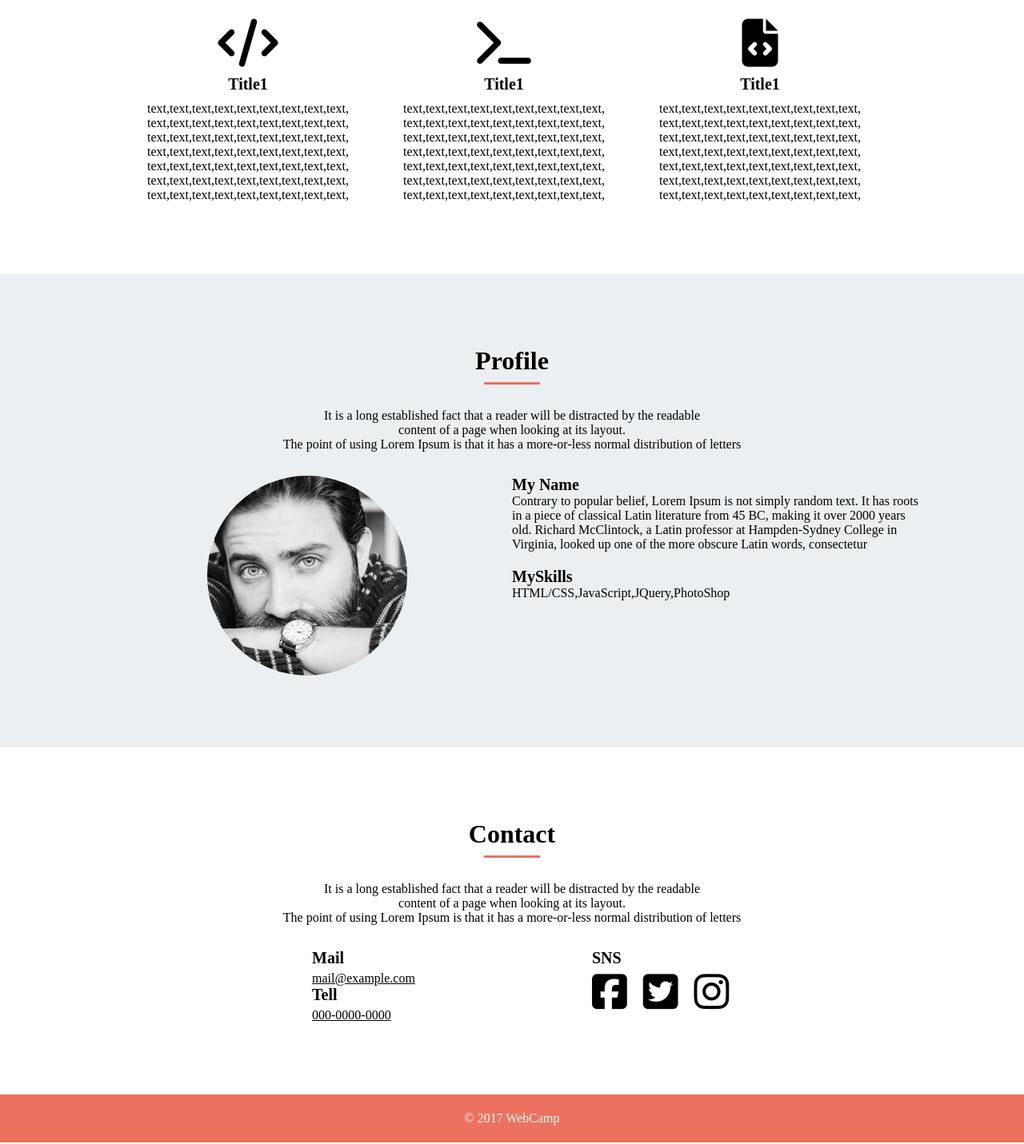
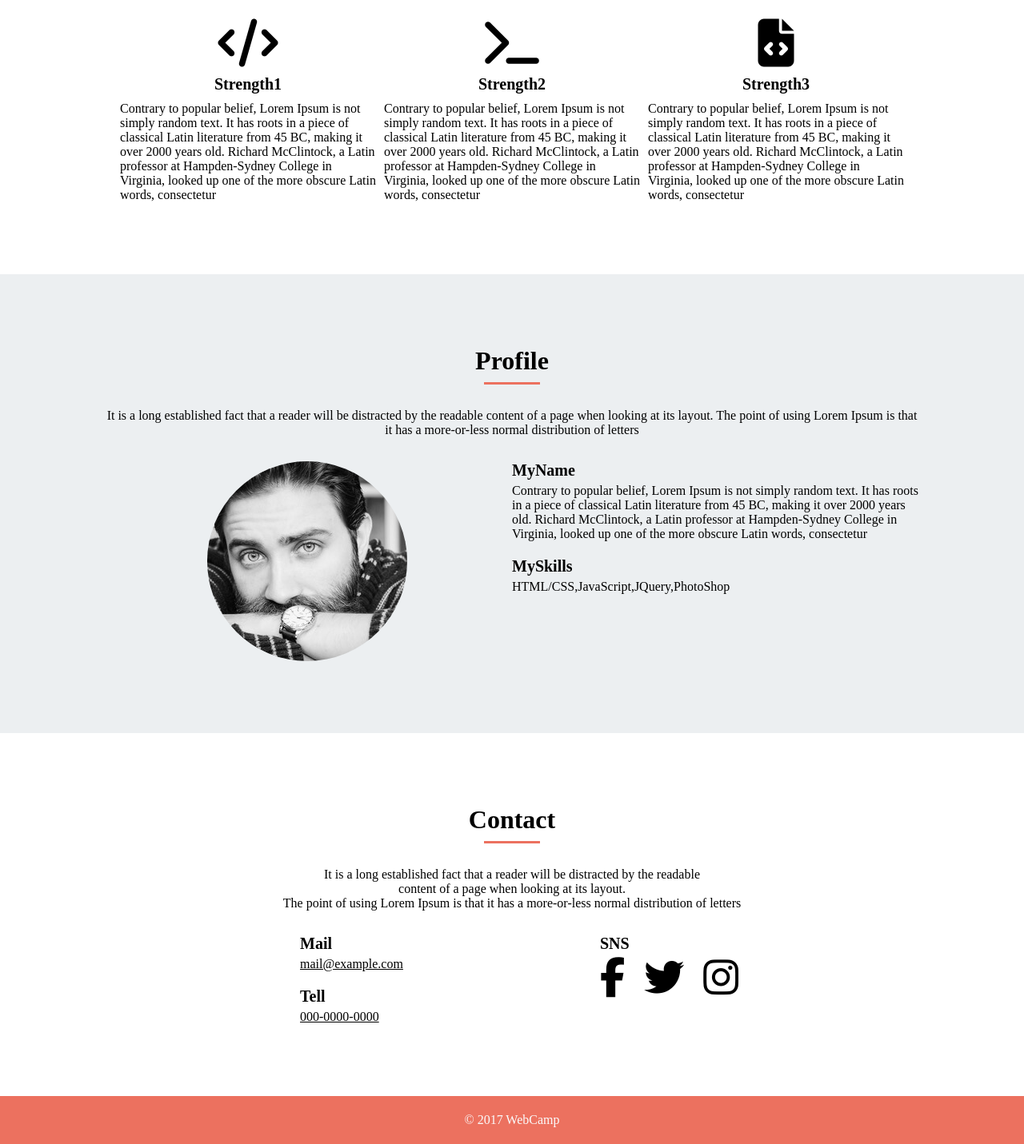
Before and after one commit to piyoraik/walstask, a plain HTML site: page index.html in a window 1280 px wide. Shown: the part 1800-3231 px from the top of the page at 80% size. Drawn offline with Linux system fonts and the light colour scheme.

Commit message:
[FIX]レスポンシブ、非レスポンシブの修正

```diff
--- a/index.html
+++ b/index.html
@@ -69,41 +69,41 @@
             <div class="feature-main clearfix">
                 <section class="technology">
                     <i class="fas fa-code fa-text"></i>
-                    <h2 class="feature-title">Title1</h2>
+                    <h2 class="feature-title">Strength1</h2>
                     <p class="feature-p">
-                    text,text,text,text,text,text,text,text,text,
-                    text,text,text,text,text,text,text,text,text,
-                    text,text,text,text,text,text,text,text,text,
-                    text,text,text,text,text,text,text,text,text,
-                    text,text,text,text,text,text,text,text,text,
-                    text,text,text,text,text,text,text,text,text,
-                    text,text,text,text,text,text,text,text,text,
+                    Contrary to popular belief, Lorem Ipsum is not
+                    simply random text. It has roots in a piece of
+                    classical Latin literature from 45 BC, making it
+                    over 2000 years old. Richard McClintock, a Latin
+                    professor at Hampden-Sydney College in
+                    Virginia, looked up one of the more obscure Latin
+                    words, consectetur
                     </p>
                 </section>
                 <section class="technology">
                     <i class="fas fa-terminal fa-text"></i>
-                    <h2 class="feature-title">Title1</h2>
+                    <h2 class="feature-title">Strength2</h2>
                     <p class="feature-p">
-                    text,text,text,text,text,text,text,text,text,
-                    text,text,text,text,text,text,text,text,text,
-                    text,text,text,text,text,text,text,text,text,
-                    text,text,text,text,text,text,text,text,text,
-                    text,text,text,text,text,text,text,text,text,
-                    text,text,text,text,text,text,text,text,text,
-                    text,text,text,text,text,text,text,text,text,
+                    Contrary to popular belief, Lorem Ipsum is not
+                    simply random text. It has roots in a piece of
+                    classical Latin literature from 45 BC, making it
+                    over 2000 years old. Richard McClintock, a Latin
+                    professor at Hampden-Sydney College in
+                    Virginia, looked up one of the more obscure Latin
+                    words, consectetur
                     </p>
                 </section>
                 <section class="technology">
                     <i class="fas fa-file-code fa-text"></i>
-                    <h2 class="feature-title">Title1</h2>
+                    <h2 class="feature-title">Strength3</h2>
                     <p class="feature-p">
-                    text,text,text,text,text,text,text,text,text,
-                    text,text,text,text,text,text,text,text,text,
-                    text,text,text,text,text,text,text,text,text,
-                    text,text,text,text,text,text,text,text,text,
-                    text,text,text,text,text,text,text,text,text,
-                    text,text,text,text,text,text,text,text,text,
-                    text,text,text,text,text,text,text,text,text,
+                    Contrary to popular belief, Lorem Ipsum is not
+                    simply random text. It has roots in a piece of
+                    classical Latin literature from 45 BC, making it
+                    over 2000 years old. Richard McClintock, a Latin
+                    professor at Hampden-Sydney College in
+                    Virginia, looked up one of the more obscure Latin
+                    words, consectetur
                     </p>
                 </section>
             </div>
@@ -115,9 +115,9 @@
                 <section class="header-box">
                     <h2 class="header-title">Profile</h2>
                     <p class="header-text">
-                    It is a long established fact that a reader will be distracted by the readable<br>
-                    content of a page when looking at its layout.<br>
-                    The point of using Lorem Ipsum is that it has a more-or-less normal distribution of letters<br>
+                    It is a long established fact that a reader will be distracted by the readable
+                    content of a page when looking at its layout.
+                    The point of using Lorem Ipsum is that it has a more-or-less normal distribution of letters
                     </p>
                 </section>
                 <div class="profile-main clearfix">
@@ -125,11 +125,11 @@
                         <div class="profile-img"></div>
                     </div>
                     <div class="right">
-                        <h3 class="profile-sub-title">My Name</h3>
+                        <h3 class="profile-sub-title">MyName</h3>
                         <p class="profile-sub-text">
-                        Contrary to popular belief, Lorem Ipsum is not simply random text. It has roots<br>
-                        in a piece of classical Latin literature from 45 BC, making it over 2000 years<br>
-                        old. Richard McClintock, a Latin professor at Hampden-Sydney College in<br>
+                        Contrary to popular belief, Lorem Ipsum is not simply random text. It has roots
+                        in a piece of classical Latin literature from 45 BC, making it over 2000 years
+                        old. Richard McClintock, a Latin professor at Hampden-Sydney College in
                         Virginia, looked up one of the more obscure Latin words, consectetur
                         </p>
                         <h3 class="profile-sub-title">MySkills</h3>
@@ -161,10 +161,10 @@
                     </div>
                 </div>
                 <div class="contact-right">
-                    <div class="sns clearfix">
+                    <div class="sns">
                         <h3 class="sns-title">SNS</h3>
-                        <i class="fab fa-facebook-square sns-text"></i>
-                        <i class="fab fa-twitter-square sns-text"></i>
+                        <i class="fab fa-facebook-f sns-text"></i>
+                        <i class="fab fa-twitter sns-text"></i>
                         <i class="fab fa-instagram sns-text"></i>
                     </div>
                 </div>
--- a/style.css
+++ b/style.css
@@ -189,6 +189,7 @@ header {
 .feature-p {
     font-size: 16px;
     color: #000000;
+    text-align: left;
 }
 
 .technology {
@@ -196,6 +197,11 @@ header {
     height: auto;
     float: left;
     text-align: center;
+    margin-right: 10px;
+}
+
+.technology:last-child {
+    margin-right: 0;
 }
 
 /* Profile */
@@ -230,10 +236,11 @@ header {
 
 .profile-sub-title {
     font-size: 20px;
+    margin-bottom: 5px;
 }
 
 .profile-sub-title:last-of-type{
-    padding-top: 20px;
+    margin-top: 20px;
 }
 
 .profile-sub-text {
@@ -248,7 +255,6 @@ header {
 }
 
 .contact-main {
-    width: 800px;
     padding-top: 30px;
     padding-bottom: 90px;
 }
@@ -260,25 +266,26 @@ header {
 
 .mail {
     margin: 0 auto;
-    width: 25%;
+    width: 130px
 }
 
-.contact-left h3 {
-    font-size: 20px;
-    padding-bottom: 5px;
+.mail-title:first-child {
+    margin-top: 0px;
 }
 
-.contact-left h3:nth-child(2) {
-    padding-top: 20px;
+.mail-title {
+    margin-top: 20px;
+    margin-bottom: 5px;
+    font-size: 20px;
 }
 
 .contact-right {
     width: 50%;
-    float: left;
+    float: right;
 }
 
 .sns {
-    width: 50%;
+    width: 45%;
     margin: 0 auto;
 }
 
@@ -287,9 +294,12 @@ header {
     margin-bottom: 5px;
 }
 
+.sns-text:last-child {
+    margin-right: 0;
+}
+
 .sns-text {
     font-size: 50px;
-    float: left;
     margin-right: 20px;
 }
 
@@ -386,6 +396,10 @@ footer {
         float: none;
     }
 
+    .portfolio-img:nth-child(6) {
+        margin-top: 10px;
+    }
+
     .img1,
     .img3,
     .img5 {
@@ -393,13 +407,21 @@ footer {
     }
 
     /* feature */
-    .feature {
+    #feature {
         width: 90%;
     }
 
     .technology {
         float: none;
         margin: 30px auto 10px;
+    }
+
+    .technology:last-child {
+        margin-right: auto;
+    }
+
+    .feature-main {
+        padding-top: 0;
     }
 
     /* Profile */
@@ -419,7 +441,7 @@ footer {
     }
 
     /* Contact */
-    .contact-box {
+    #contact-box {
         width: 90%;
     }
 
```
